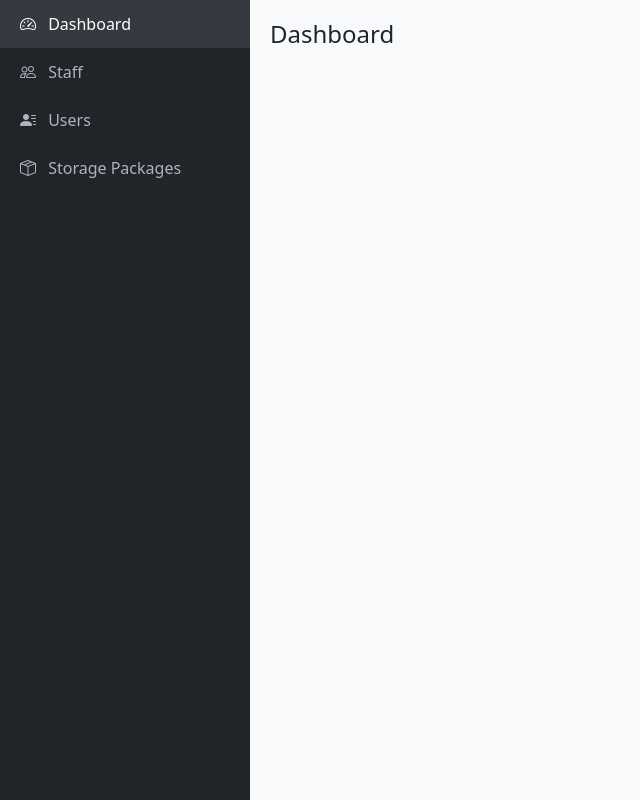
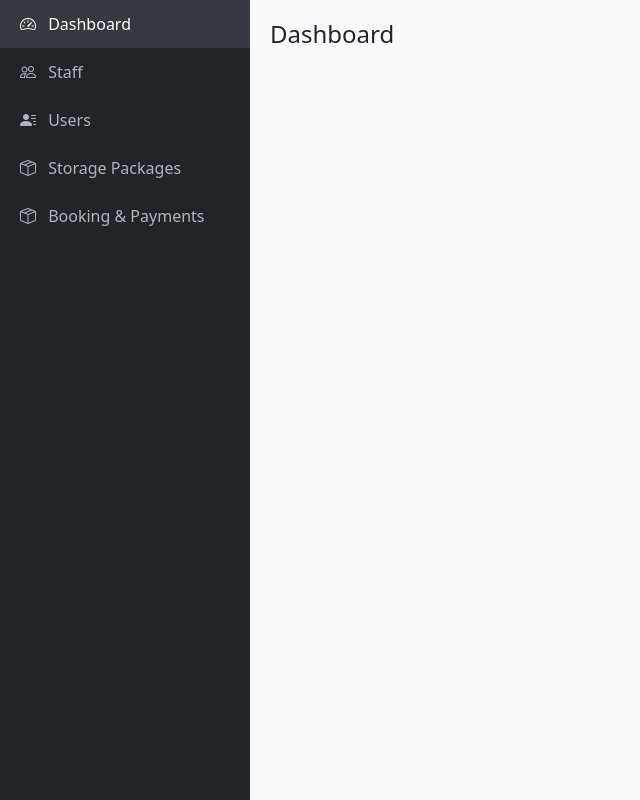
Before and after one commit to aqilahJ925/webapp, a PHP site: page /admin/dashboard.php in a window 1280 px wide. Shown: the part 56-856 px from the top of the page, without its empty margins (0-640 px from the left). Run offline with PHP 8.4, Linux system fonts and the light colour scheme; a user stored in the database is signed in.

Commit message:
changeadmin1

```diff
--- a/admin/dashboard.php
+++ b/admin/dashboard.php
@@ -99,6 +99,9 @@ adminLogin();
             <a href="packages.php">
                 <i class="bi bi-box-seam me-2"></i> Storage Packages
             </a>
+            <a href="packages.php">
+                <i class="bi bi-box-seam me-2"></i> Booking & Payments
+            </a>
         </div>
 
 
--- a/index.php
+++ b/index.php
@@ -63,7 +63,7 @@
       <div class="experience__content">
         <p class="section__subheader">WHO WE ARE</p>
         <h2 class="section__header">
-          We are easy storage
+          We are easy storage......
         </h2>
         <p class="section__description">
           With a rich legacy spanning 25 years, our commitment to excellence in
```
